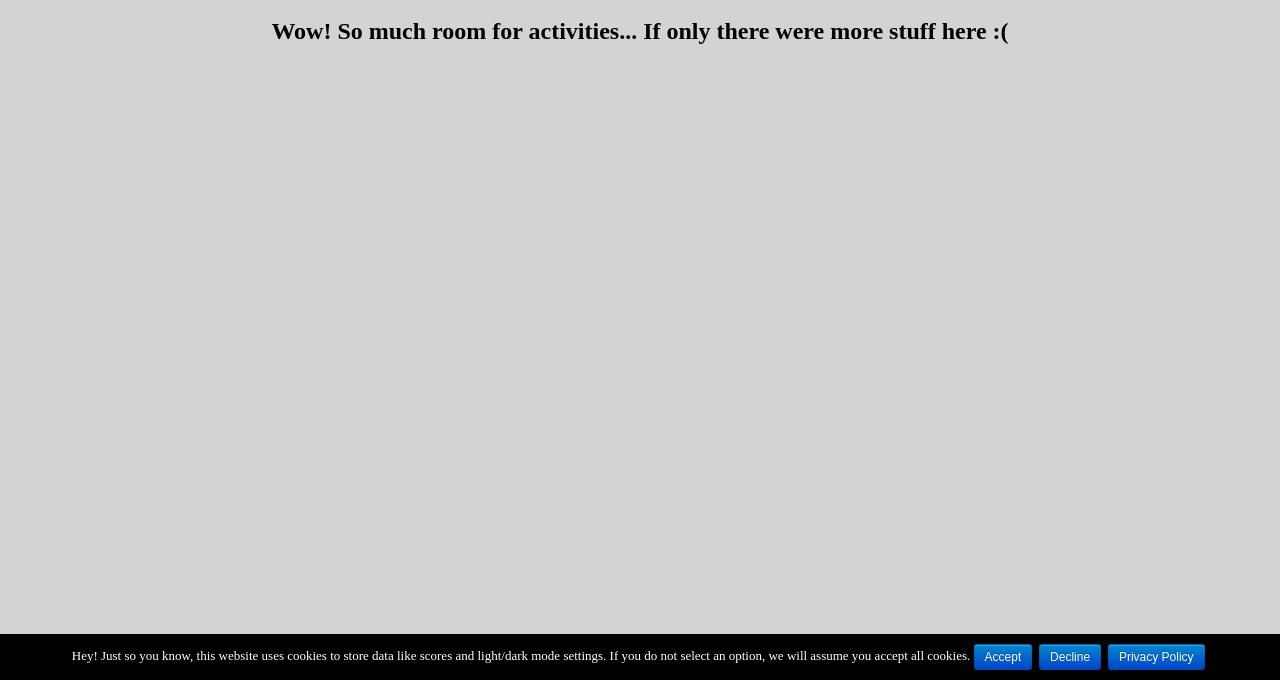
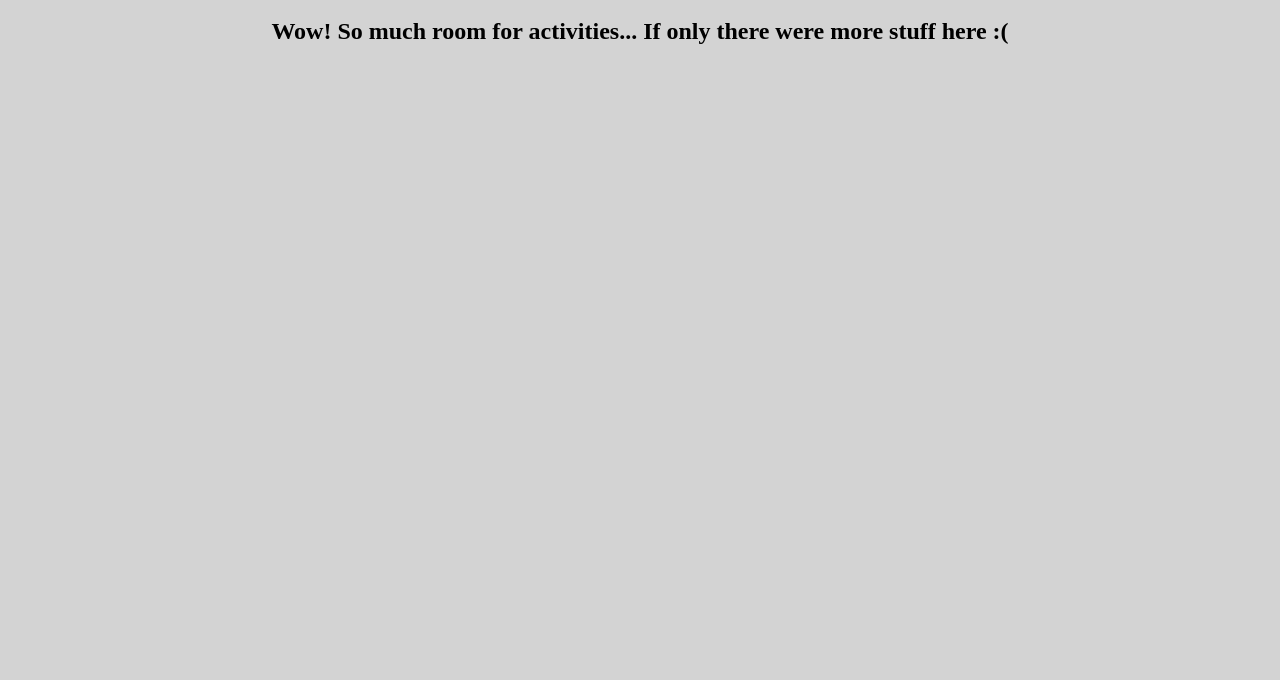
Before and after one commit to nonokirby/nonokirby.github.io, a plain HTML site: page index.html in a window 1280 px wide. Shown: the part 120-800 px from the top of the page. Drawn offline with Linux system fonts and the light colour scheme.

Commit message:
Update index.html

```diff
--- a/index.html
+++ b/index.html
@@ -220,7 +220,7 @@ li a:hover:not(.active) {
 
   function checkacceptedcookies(){
     accepted = getCookie("acceptedCookies");
-    if (accepted != Null){
+    if (accepted = 0||1){
       hideCookiePopup();}
   }
 
```
